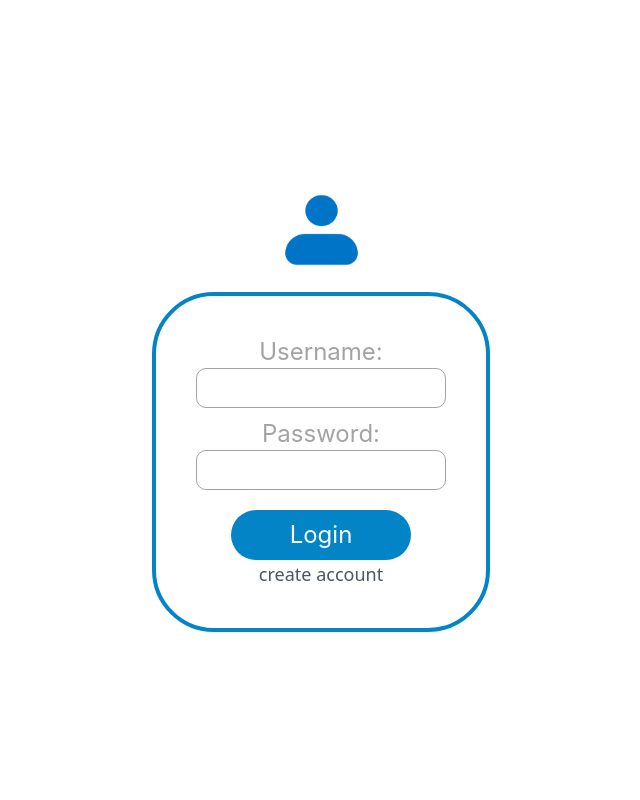
After one commit to rafsanalhad/tatib_2g_final, a PHP site: page /assets/login/login.php in a window 1280 px wide. The commit adds this page. Shown: the whole page, without its empty margins (319-959 px from the left). Run offline with PHP 8.4, Linux system fonts and the light colour scheme; some libraries are stand-ins or nearby versions.

Commit message:
Memasukkan ke folder login

```diff
--- /dev/null
+++ b/assets/login/login.php
@@ -0,0 +1,26 @@
+<!DOCTYPE html>
+<html lang="en">
+<head>
+    <meta charset="UTF-8">
+    <meta name="viewport" content="width=device-width, initial-scale=1.0">
+    <title>Coba tailwind</title>
+    <script src="https://cdn.tailwindcss.com"></script>
+</head>
+<body>
+    <div class="flex flex-col justify-center items-center h-screen">
+        <img src="assets/login/profil.png" alt="profil" class="scale-75">
+        <form action="index.php" method="post">
+            <div class="max-w-screen-sm bg-white rounded-[62px] border-4 border-sky-600 flex justify-center items-center">
+                <div class="flex flex-col p-10">
+                    <label for="username" class="text-neutral-400 text-2xl font-normal font-['Inter'] m-auto">Username:</label>
+                    <input type="text" id="username" class="w-[250px] h-[40px] border border-neutral-400 rounded-[10px]"/>
+                    <label for="password" class="text-neutral-400 text-2xl font-normal font-['Inter'] m-auto mt-[10px]">Password:</label>
+                    <input type="password" id="password" class="w-[250px] h-[40px] border border-neutral-400 rounded-[10px]"/>
+                    <button class="w-[180px] h-[50px] items-center bg-sky-600 rounded-[31px] text-white text-2xl font-normal font-['Inter'] m-auto mt-5 act:bg-sky-600">Login</button>
+                    <p class="m-auto text-lg text-gray-600">create account</p>
+                </div>
+            </div>
+        </form>
+    </div>
+</body>
+</html>
--- a/index.php
+++ b/index.php
@@ -104,7 +104,7 @@
         </div>
 
         <div class="flex-1 bg-white pelanggaran_terbaru shadow-lg">
-          <h3 class="pelanggaran_tbr_title">Pelanggaran Terbaru</h3>
+          <h3 class="pelanggaran_tbr_title">Laporan Terbaru</h3>
           <hr class="hr_pelanggaran">
           <hr class="hr_db">
           <div class="biodata_pelanggar">
```
Also changed, not shown: signUp.php (line endings or trailing spaces).
